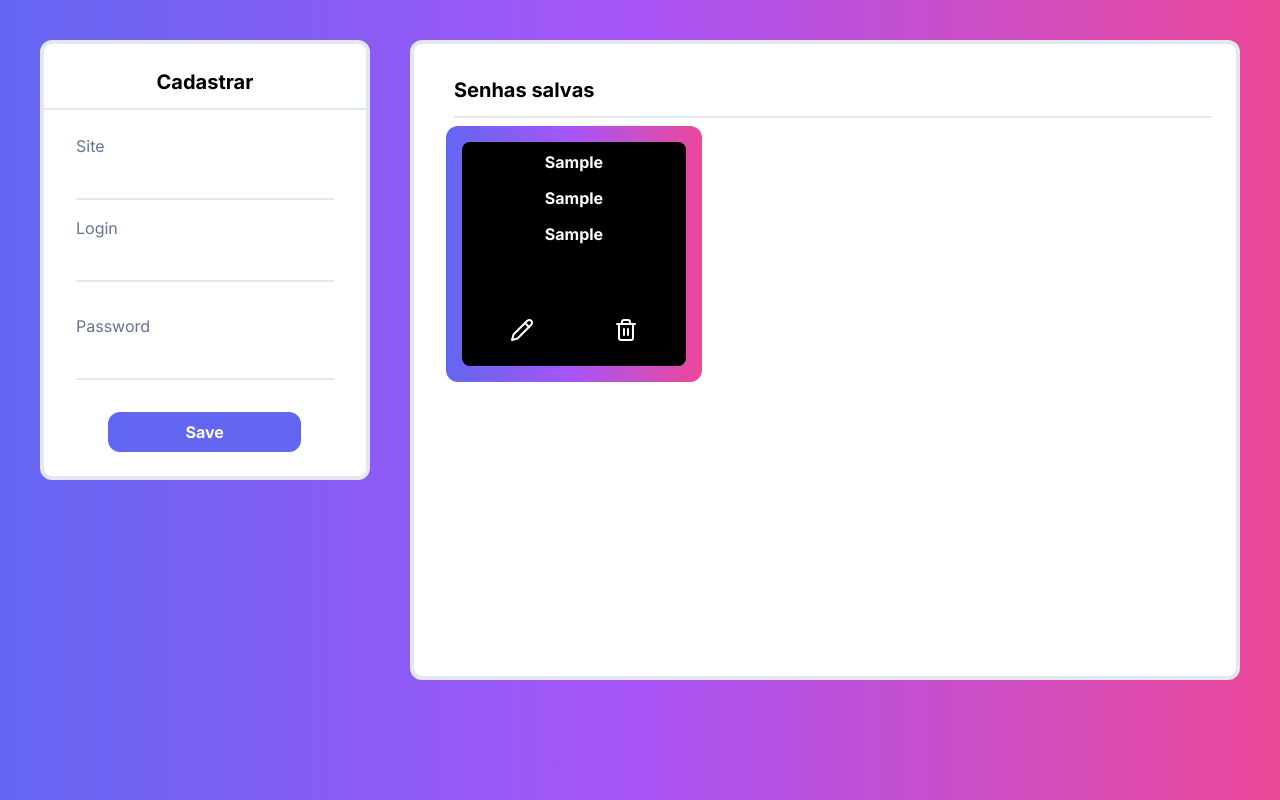
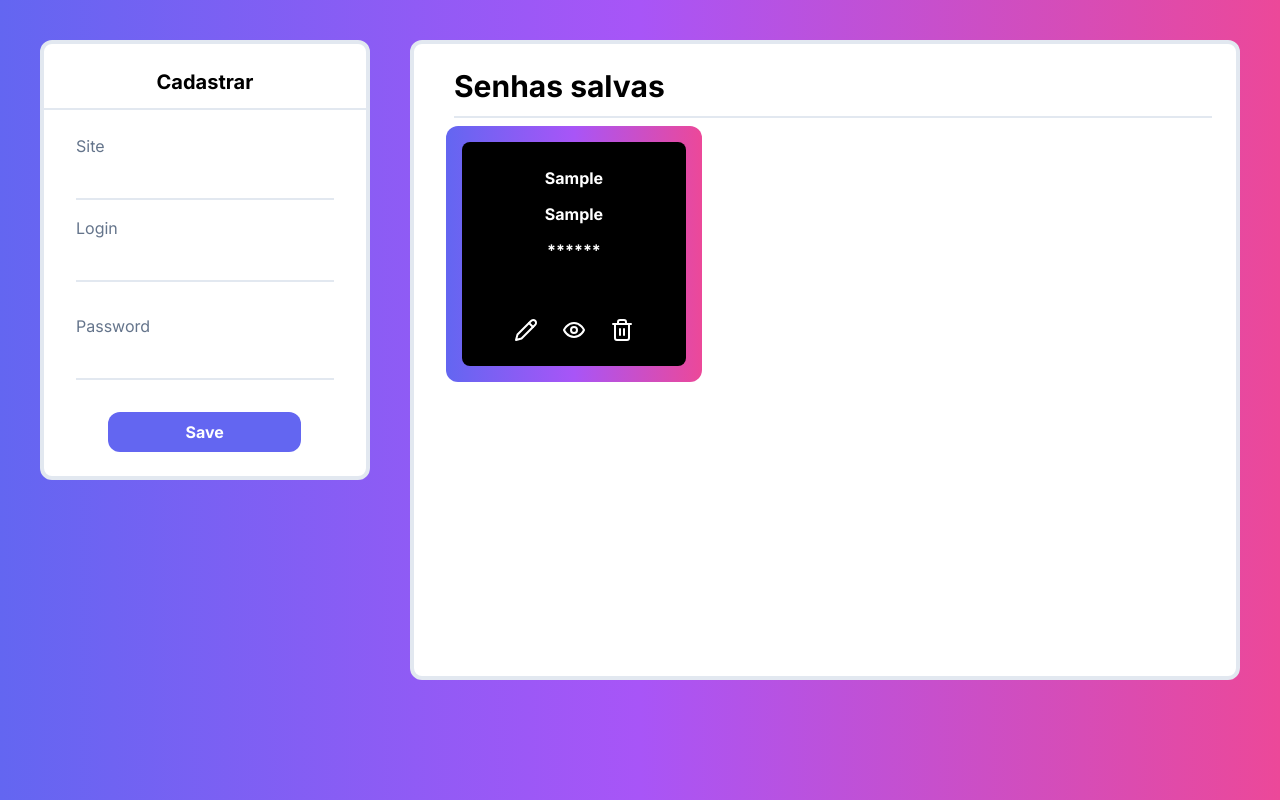
Before and after one commit to felpssdev/passwords-manager, a Next.js app: page / in a window 1280 px wide. Both pictures are taken after typing "Sample", "Sample", "Sample" into the empty fields and a click on the input "Save". Built offline with nearby package versions, Linux system fonts and the light colour scheme.

Commit message:
feat: first version of the app

```diff
--- a/package.json
+++ b/package.json
@@ -15,6 +15,7 @@
     "autoprefixer": "10.4.14",
     "lucide-react": "^0.244.0",
     "next": "13.4.6",
+    "next-themes": "^0.2.1",
     "postcss": "8.4.24",
     "react": "18.2.0",
     "react-dom": "18.2.0",
--- a/src/app/globals.css
+++ b/src/app/globals.css
@@ -1,17 +1,3 @@
 @tailwind base;
 @tailwind components;
 @tailwind utilities;
-
-:root {
-  --foreground-rgb: 0, 0, 0;
-  --background-start-rgb: 214, 219, 220;
-  --background-end-rgb: 255, 255, 255;
-}
-
-@media (prefers-color-scheme: dark) {
-  :root {
-    --foreground-rgb: 255, 255, 255;
-    --background-start-rgb: 0, 0, 0;
-    --background-end-rgb: 0, 0, 0;
-  }
-}
--- a/src/app/layout.tsx
+++ b/src/app/layout.tsx
@@ -5,8 +5,8 @@ import { PasswordContextProvider } from './context/passwordsContext'
 const inter = Inter({ subsets: ['latin'] })
 
 export const metadata = {
-  title: 'Create Next App',
-  description: 'Generated by create next app',
+  title: 'Passwords Manager',
+  description: 'Gerenciador de Senhas',
 }
 
 export default function RootLayout({
--- a/src/app/page.tsx
+++ b/src/app/page.tsx
@@ -1,11 +1,11 @@
+"use client"
 import CreatePassword from '@/components/CreatePassword'
 import Passwords from '@/components/Passwords'
-import Image from 'next/image'
 import { ReactElement } from 'react'
 
 export default function Home():ReactElement {
   return (
-    <main className='bg-gradient-to-r from-indigo-500 via-purple-500 to-pink-500 flex h-screen'>
+    <main className='bg-gradient-to-r from-indigo-500 via-purple-500 to-pink-500 flex h-screen dark:bg-black'>
       <CreatePassword />
       <Passwords />
     </main>
--- a/src/components/CreatePassword.tsx
+++ b/src/components/CreatePassword.tsx
@@ -94,7 +94,7 @@ function CreatePassword(): ReactElement {
         </div>
         <input
           onClick={handleSavePassword}
-          className="bg-indigo-500 w-3/5 ml-16 py-2 rounded-xl text-white font-bold hover:bg-gradient-to-r from-indigo-500 via-purple-500 to-pink-500"
+          className="bg-indigo-500 w-3/5 ml-16 py-2 rounded-xl text-white font-bold hover:text-black hover:bg-gradient-to-r from-indigo-500 via-purple-500 to-pink-500"
           type="submit"
           value="Save"
         />
--- a/src/components/PasswordCard.tsx
+++ b/src/components/PasswordCard.tsx
@@ -1,5 +1,5 @@
-import React from 'react'
-import { Pencil, Trash2 } from 'lucide-react'
+import React, { useEffect, useState } from 'react'
+import { Pencil, Trash2, Eye, EyeOff } from 'lucide-react'
 import { usePasswordContext } from '@/app/context/passwordsContext'
 
 interface IPasswordCard {
@@ -8,18 +8,36 @@ interface IPasswordCard {
   password: string
 }
 
-function PasswordCard({ password: { site, login, password } }: { password: IPasswordCard}) {
+function PasswordCard({
+  password: { site, login, password },
+}: {
+  password: IPasswordCard
+}) {
   const { passwords, setPasswords, setIsEditing } = usePasswordContext()
+  const [showPassword, setShowPassword] = useState(false)
+  const [filteredPassword, setFilteredPassword] = useState(password)
 
-  const handleEditPassword = (site: string, login: string, password: string) => {
+  const toggleShowPassword = () => {
+    setShowPassword(!showPassword)
+  }
+
+  useEffect(() => {
+    showPassword ? setFilteredPassword(password) : setFilteredPassword(filteredPassword.replace(/[0-9a-zA-Z!@#$%^&*()_+=\-[\]{}|\\:;"'<>,.?/~`]/g, '*'))
+  }, [showPassword])
+
+  const handleEditPassword = (
+    site: string,
+    login: string,
+    password: string
+  ) => {
     const filteredPasswords = passwords.filter((pass) => pass.site !== site)
     localStorage.setItem('password', JSON.stringify(filteredPasswords))
     setPasswords(filteredPasswords)
 
     setIsEditing({
-        site: site,
-        login: login,
-        password: password
+      site: site,
+      login: login,
+      password: password,
     })
   }
 
@@ -32,18 +50,34 @@ function PasswordCard({ password: { site, login, password } }: { password: IPass
   return (
     <div className="relative bg-gradient-to-r rounded-xl m-2 w-64 h-64 flex items-center justify-center from-indigo-500 via-purple-500 to-pink-500">
       <div className="font-bold text-white bg-black rounded-lg w-56 h-56 gap-3 flex flex-col text-center">
-        <a href={site} target="_blank" className="mt-2">
+        <a href={site} target="_blank" className="mt-6">
           {site}
         </a>
         <p>{login}</p>
-        <p>{password}</p>
-        <div className="flex absolute top-48 w-32 space-x-20 self-center">
+        <p>{filteredPassword}</p>
+
+        <div className="flex absolute top-48 w-32 space-x-6 ml-2 self-center">
           <div>
             <Pencil
-                onClick={() => handleEditPassword(site, login, password) }
-                className="hover:text-green-500 hover:cursor-pointer"
+              onClick={() => handleEditPassword(site, login, password)}
+              className="hover:text-green-500 hover:cursor-pointer"
             />
           </div>
+          {showPassword ? (
+          <div >
+            <EyeOff
+                onClick={toggleShowPassword}
+                className="hover:text-blue-500 hover:cursor-pointer"
+            />
+          </div>
+        ) : (
+          <div>
+            <Eye
+                onClick={toggleShowPassword}
+                className="hover:text-blue-500 hover:cursor-pointer"
+            />
+          </div>
+        )}
           <div>
             <Trash2
               onClick={() => handleRemovePassword(site)}
--- a/src/components/Passwords.tsx
+++ b/src/components/Passwords.tsx
@@ -25,9 +25,8 @@ function Passwords() {
             ml-4
             pb-3 border-b-2
             border-slate-200
-            text-xl
-            font-bold
-            mt-2"
+            text-3xl
+            font-bold"
       >
         Senhas salvas
       </h2>
```
Also changed, not shown: src/app/context/passwordsContext.tsx (+6 -2 lines), 1 other file (tests, documents, lock files or other folders).
